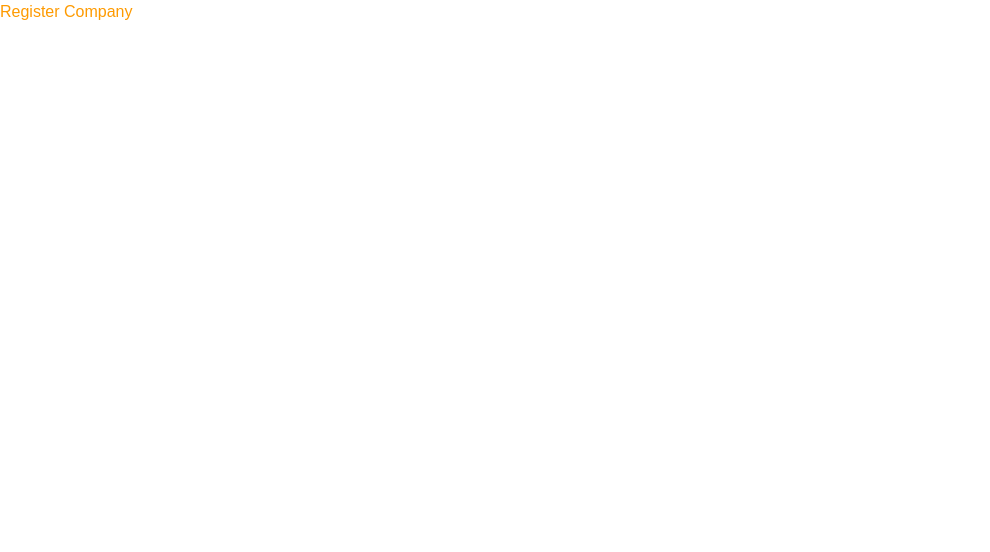
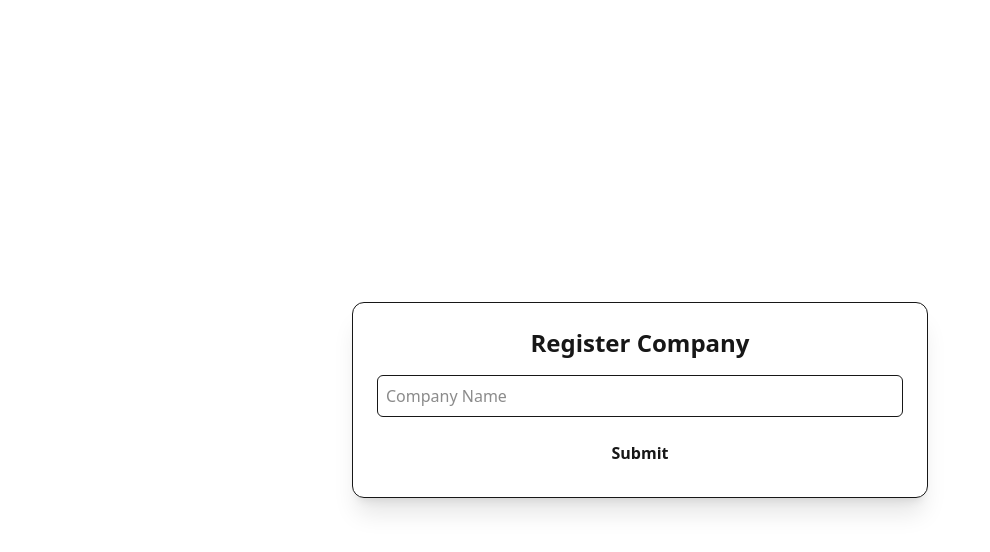
Before and after one commit to kashubyak/Resto-hub, a Next.js app in the folder frontend/: page / in a window 1280 px wide. Shown: the top 552 px of the page, without its empty margins (0-990 px from the left). Built offline with nearby package versions, Linux system fonts and the light colour scheme; no server answers.

Commit message:
Achievements: improved layout and style of the company registration page, added Tailwind CSS configuration, wrote color palette.

```diff
--- a/frontend/src/app/(auth)/page.tsx
+++ b/frontend/src/app/(auth)/page.tsx
@@ -43,9 +43,28 @@ export default function RegisterCompanyPage() {
 	}
 
 	return (
-		<div>
-			<h1 className='text-amber-500'>Register Company</h1>
-			<form onSubmit={handleSubmit(onSubmit)} encType='multipart/form-data'></form>
+		<div className='w-screen h-screen bg-background text-foreground flex items-center justify-center p-4'>
+			<div className='w-full max-w-xl bg-muted border border-border text-muted-foreground rounded-xl shadow-xl max-h-full overflow-y-auto p-6'>
+				<h1 className='text-primary text-2xl font-semibold mb-4 text-center'>
+					Register Company
+				</h1>
+				<form
+					onSubmit={handleSubmit(onSubmit)}
+					encType='multipart/form-data'
+					className='space-y-4'
+				>
+					<input
+						className='w-full p-2 rounded-md bg-input border border-border focus:outline-none focus:ring-2 focus:ring-ring text-foreground'
+						placeholder='Company Name'
+					/>
+					<button
+						type='submit'
+						className='w-full bg-primary text-primary-foreground hover:bg-hover active:bg-active py-2 px-4 rounded-md font-semibold'
+					>
+						Submit
+					</button>
+				</form>
+			</div>
 		</div>
 	)
 }
--- a/frontend/src/app/globals.css
+++ b/frontend/src/app/globals.css
@@ -3,11 +3,23 @@
 :root {
 	--background: #ffffff;
 	--foreground: #171717;
-}
-
-@theme inline {
-	--color-background: var(--background);
-	--color-foreground: var(--foreground);
+	--muted: #f9fafb;
+	--muted-foreground: #6b7280;
+	--primary: #4ade80;
+	--primary-foreground: #052e16;
+	--secondary: #22d3ee;
+	--secondary-foreground: #042c3a;
+	--destructive: #ef4444;
+	--destructive-foreground: #fff1f2;
+	--warning: #facc15;
+	--warning-foreground: #1f1f00;
+	--info: #3b82f6;
+	--info-foreground: #eff6ff;
+	--border: #e5e7eb;
+	--input: #f3f4f6;
+	--ring: #4ade80;
+	--hover: #f9fafb;
+	--active: #e5e5e5;
 	--font-sans: var(--font-geist-sans);
 	--font-mono: var(--font-geist-mono);
 }
@@ -15,12 +27,29 @@
 @media (prefers-color-scheme: dark) {
 	:root {
 		--background: #0a0a0a;
-		--foreground: #ededed;
+		--foreground: #e5e5e5;
+		--muted: #1a1a1a;
+		--muted-foreground: #a3a3a3;
+		--primary: #4ade80;
+		--primary-foreground: #0f291e;
+		--secondary: #22d3ee;
+		--secondary-foreground: #042c3a;
+		--destructive: #ef4444;
+		--destructive-foreground: #fff1f2;
+		--warning: #facc15;
+		--warning-foreground: #1f1f00;
+		--info: #3b82f6;
+		--info-foreground: #eff6ff;
+		--border: #262626;
+		--input: #1e1e1e;
+		--ring: #4ade80;
+		--hover: #1e1e1e;
+		--active: #2a2a2a;
 	}
 }
 
 body {
 	background: var(--background);
 	color: var(--foreground);
-	font-family: Arial, Helvetica, sans-serif;
+	font-family: var(--font-sans), Arial, sans-serif;
 }
--- /dev/null
+++ b/frontend/tailwind.config.ts
@@ -0,0 +1,32 @@
+import { type Config } from 'tailwindcss'
+
+const config: Config = {
+	theme: {
+		extend: {
+			colors: {
+				background: 'var(--background)',
+				foreground: 'var(--foreground)',
+				muted: 'var(--muted)',
+				'muted-foreground': 'var(--muted-foreground)',
+				primary: 'var(--primary)',
+				'primary-foreground': 'var(--primary-foreground)',
+				secondary: 'var(--secondary)',
+				'secondary-foreground': 'var(--secondary-foreground)',
+				destructive: 'var(--destructive)',
+				'destructive-foreground': 'var(--destructive-foreground)',
+				warning: 'var(--warning)',
+				'warning-foreground': 'var(--warning-foreground)',
+				info: 'var(--info)',
+				'info-foreground': 'var(--info-foreground)',
+				border: 'var(--border)',
+				input: 'var(--input)',
+				ring: 'var(--ring)',
+				hover: 'var(--hover)',
+				active: 'var(--active)',
+			},
+		},
+	},
+	plugins: [],
+}
+
+export default config
```
